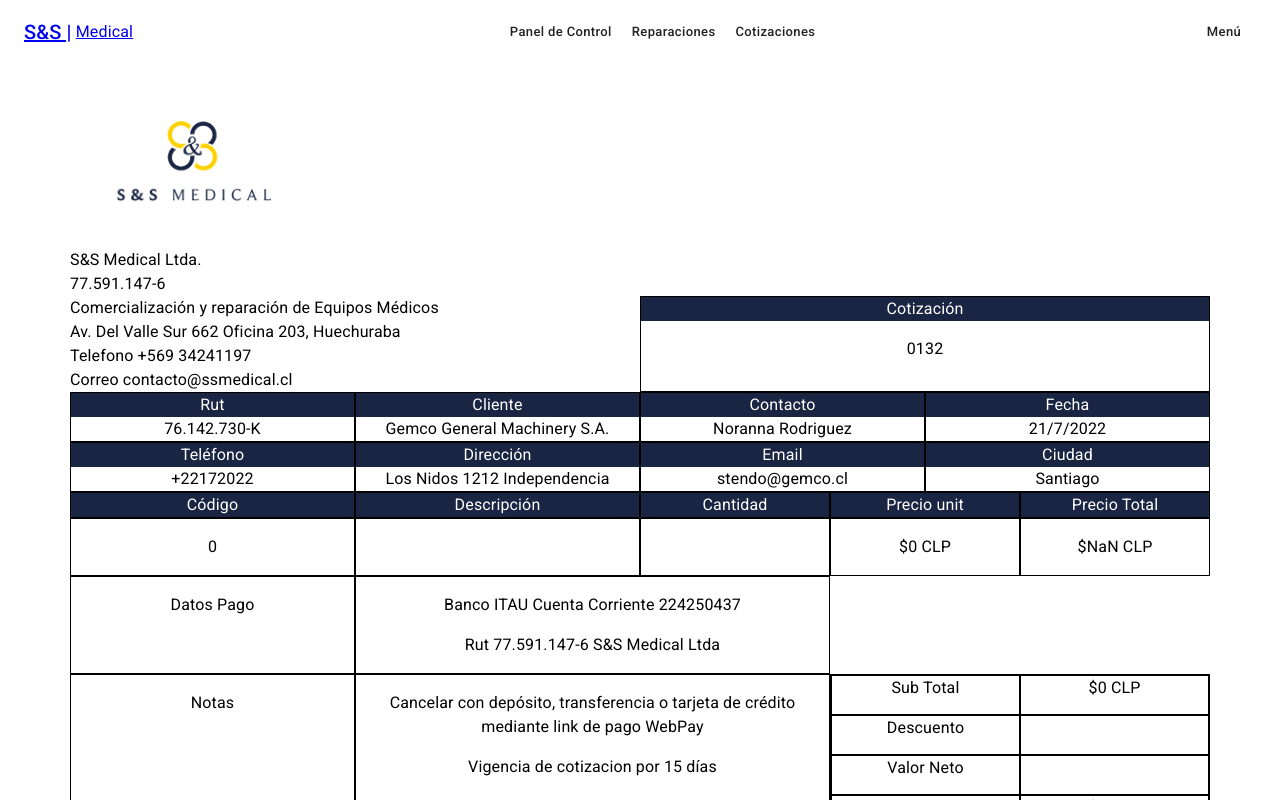
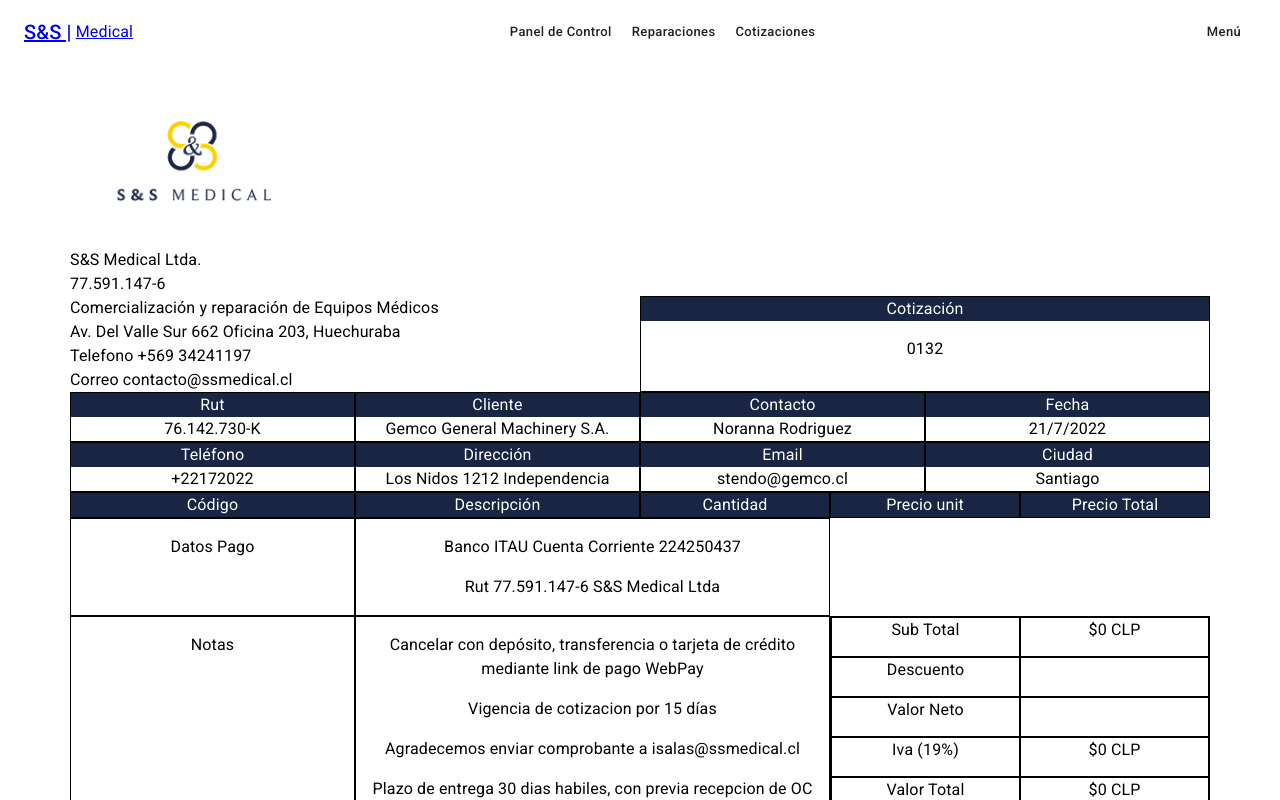
Before and after one commit to ebros12/-ssmedical, a Next.js app: page /reparaciones/Factura in a window 1280 px wide. Shown: the top 800 px of the page. Built offline with nearby package versions, Linux system fonts and the light colour scheme.

Commit message:
actulizacion 1.97 | fix all console & error

```diff
--- a/components/reparaciones/FacturaAcciones.tsx
+++ b/components/reparaciones/FacturaAcciones.tsx
@@ -25,7 +25,7 @@
 
     const { control, reset } = useForm();
     const [total, setTotal] = useState(0)
-    const [data, setData] = useState<datos[]>([{codigo:'',descripcion:'',precioUnitario:'',cantidad:''}])
+    const [data, setData] = useState<datos[]>([])
 
       useEffect(() => {
         let data = localStorage.getItem('Factura') ;
```
